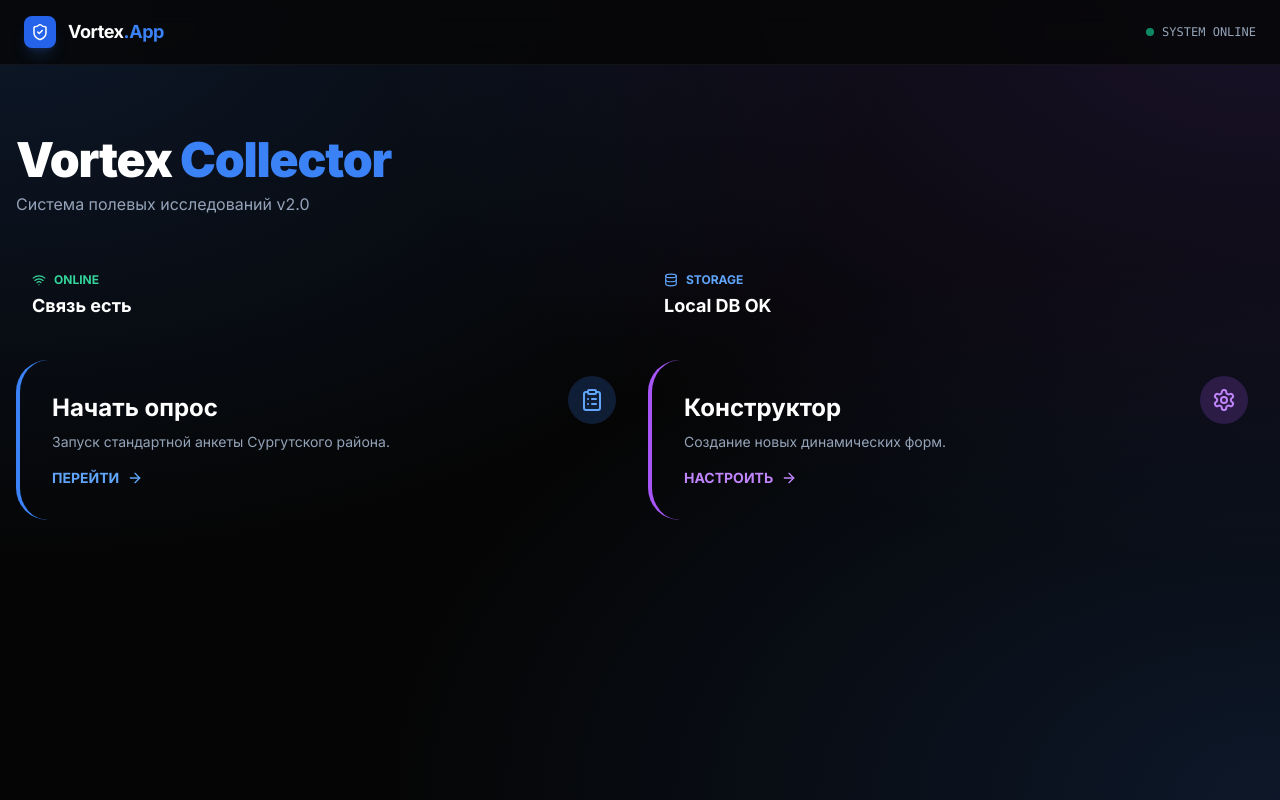
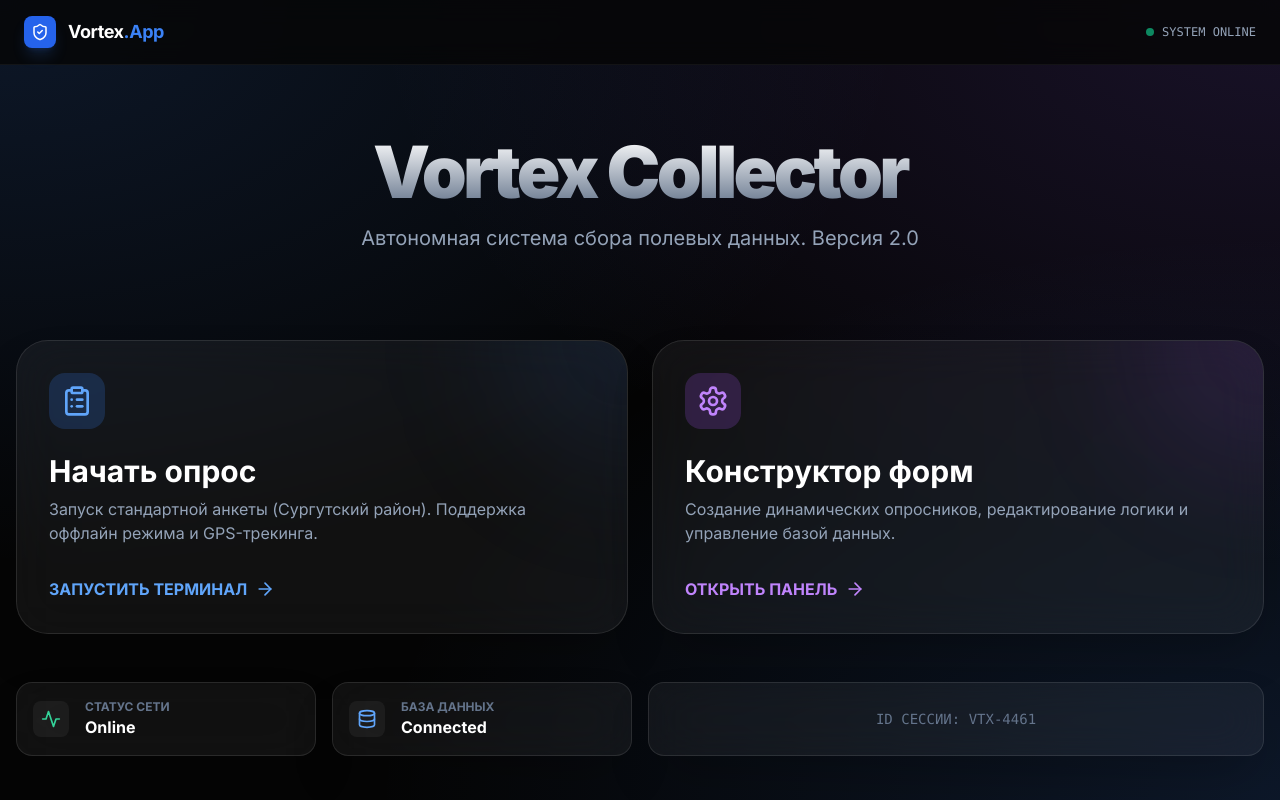
Before and after one commit to johnmausr-lang/vortex-data-collector, a Next.js app: page / in a window 1280 px wide. Built offline with nearby package versions, Linux system fonts and the light colour scheme.

Commit message:
Update page.js

```diff
--- a/app/page.js
+++ b/app/page.js
@@ -1,65 +1,91 @@
 "use client";
 import Link from "next/link";
-import { ClipboardList, Settings, Wifi, Database, ArrowRight } from "lucide-react";
+import { ClipboardList, Settings, Database, Activity, ArrowRight } from "lucide-react";
 
-export default function Dashboard() {
+export default function Home() {
   return (
-    <div className="flex flex-col gap-6 animate-enter pt-10">
+    <div className="space-y-12 animate-fade-in">
 
-      {/* Заголовок */}
-      <div className="space-y-2 mb-4">
-        <h1 className="text-4xl md:text-5xl font-black text-white tracking-tight">
-          Vortex <span className="text-blue-500">Collector</span>
+      {/* Приветствие */}
+      <div className="text-center py-10 space-y-4">
+        <h1 className="text-5xl md:text-7xl font-black tracking-tighter text-transparent bg-clip-text bg-gradient-to-b from-white to-slate-500">
+          Vortex Collector
         </h1>
-        <p className="text-slate-400">Система полевых исследований v2.0</p>
+        <p className="text-slate-400 text-lg md:text-xl max-w-2xl mx-auto">
+          Автономная система сбора полевых данных. Версия 2.0
+        </p>
       </div>
 
-      {/* Статус системы */}
-      <div className="grid grid-cols-2 gap-4">
-        <div className="glass-card p-4 rounded-2xl">
-          <div className="flex items-center gap-2 text-emerald-400 text-xs font-bold uppercase mb-1">
-            <Wifi size={14} /> Online
-          </div>
-          <div className="text-lg font-bold text-white">Связь есть</div>
-        </div>
-        <div className="glass-card p-4 rounded-2xl">
-          <div className="flex items-center gap-2 text-blue-400 text-xs font-bold uppercase mb-1">
-            <Database size={14} /> Storage
-          </div>
-          <div className="text-lg font-bold text-white">Local DB OK</div>
-        </div>
-      </div>
+      {/* Основная сетка */}
+      <div className="grid grid-cols-1 md:grid-cols-2 gap-6">
 
-      {/* Кнопки навигации */}
-      <div className="grid gap-4 md:grid-cols-2">
-        {/* КНОПКА ЗАПУСКА ОПРОСА - ведет на вашу логику */}
+        {/* Карточка опроса */}
         <Link href="/survey" className="group">
-          <div className="glass-card p-8 rounded-[2rem] border-l-4 border-l-blue-500 hover:bg-white/5 transition-all relative overflow-hidden">
-            <div className="absolute top-4 right-4 bg-blue-500/20 p-3 rounded-full text-blue-400">
-              <ClipboardList size={24} />
-            </div>
-            <h3 className="text-2xl font-bold text-white mb-2">Начать опрос</h3>
-            <p className="text-slate-400 text-sm mb-4">Запуск стандартной анкеты Сургутского района.</p>
-            <div className="flex items-center text-blue-400 font-bold text-sm">
-              ПЕРЕЙТИ <ArrowRight size={16} className="ml-2 group-hover:translate-x-1 transition-transform" />
+          <div className="glass-panel h-full p-8 rounded-[2rem] relative overflow-hidden">
+            <div className="absolute top-0 right-0 w-64 h-64 bg-blue-500/10 rounded-full blur-3xl -translate-y-1/2 translate-x-1/2 group-hover:bg-blue-500/20 transition-all" />
+
+            <div className="relative z-10">
+              <div className="w-14 h-14 bg-blue-500/20 text-blue-400 rounded-2xl flex items-center justify-center mb-6 group-hover:scale-110 transition-transform">
+                <ClipboardList size={32} />
+              </div>
+
+              <h2 className="text-3xl font-bold mb-2 text-white">Начать опрос</h2>
+              <p className="text-slate-400 mb-8">
+                Запуск стандартной анкеты (Сургутский район). Поддержка оффлайн режима и GPS-трекинга.
+              </p>
+
+              <div className="flex items-center gap-2 text-blue-400 font-bold group-hover:gap-4 transition-all">
+                ЗАПУСТИТЬ ТЕРМИНАЛ <ArrowRight size={20} />
+              </div>
             </div>
           </div>
         </Link>
 
-        {/* КНОПКА КОНСТРУКТОРА */}
+        {/* Карточка конструктора */}
         <Link href="/admin/builder" className="group">
-          <div className="glass-card p-8 rounded-[2rem] border-l-4 border-l-purple-500 hover:bg-white/5 transition-all relative overflow-hidden">
-            <div className="absolute top-4 right-4 bg-purple-500/20 p-3 rounded-full text-purple-400">
-              <Settings size={24} />
-            </div>
-            <h3 className="text-2xl font-bold text-white mb-2">Конструктор</h3>
-            <p className="text-slate-400 text-sm mb-4">Создание новых динамических форм.</p>
-            <div className="flex items-center text-purple-400 font-bold text-sm">
-              НАСТРОИТЬ <ArrowRight size={16} className="ml-2 group-hover:translate-x-1 transition-transform" />
+          <div className="glass-panel h-full p-8 rounded-[2rem] relative overflow-hidden">
+            <div className="absolute top-0 right-0 w-64 h-64 bg-purple-500/10 rounded-full blur-3xl -translate-y-1/2 translate-x-1/2 group-hover:bg-purple-500/20 transition-all" />
+
+            <div className="relative z-10">
+              <div className="w-14 h-14 bg-purple-500/20 text-purple-400 rounded-2xl flex items-center justify-center mb-6 group-hover:scale-110 transition-transform">
+                <Settings size={32} />
+              </div>
+
+              <h2 className="text-3xl font-bold mb-2 text-white">Конструктор форм</h2>
+              <p className="text-slate-400 mb-8">
+                Создание динамических опросников, редактирование логики и управление базой данных.
+              </p>
+
+              <div className="flex items-center gap-2 text-purple-400 font-bold group-hover:gap-4 transition-all">
+                ОТКРЫТЬ ПАНЕЛЬ <ArrowRight size={20} />
+              </div>
             </div>
           </div>
         </Link>
       </div>
+
+      {/* Статистика (подвал) */}
+      <div className="grid grid-cols-2 md:grid-cols-4 gap-4">
+        <StatCard label="Статус сети" value="Online" icon={Activity} color="text-emerald-400" />
+        <StatCard label="База данных" value="Connected" icon={Database} color="text-blue-400" />
+        <div className="col-span-2 glass-panel p-4 rounded-2xl flex items-center justify-center text-slate-500 text-sm font-mono uppercase">
+          ID сессии: VTX-{Math.floor(Math.random() * 9000) + 1000}
+        </div>
+      </div>
     </div>
   );
 }
+
+function StatCard({ label, value, icon: Icon, color }) {
+  return (
+    <div className="glass-panel p-4 rounded-2xl flex items-center gap-4">
+      <div className={`p-2 rounded-lg bg-white/5 ${color}`}>
+        <Icon size={20} />
+      </div>
+      <div>
+        <div className="text-xs text-slate-500 font-bold uppercase">{label}</div>
+        <div className="text-white font-bold">{value}</div>
+      </div>
+    </div>
+  );
+}
```
